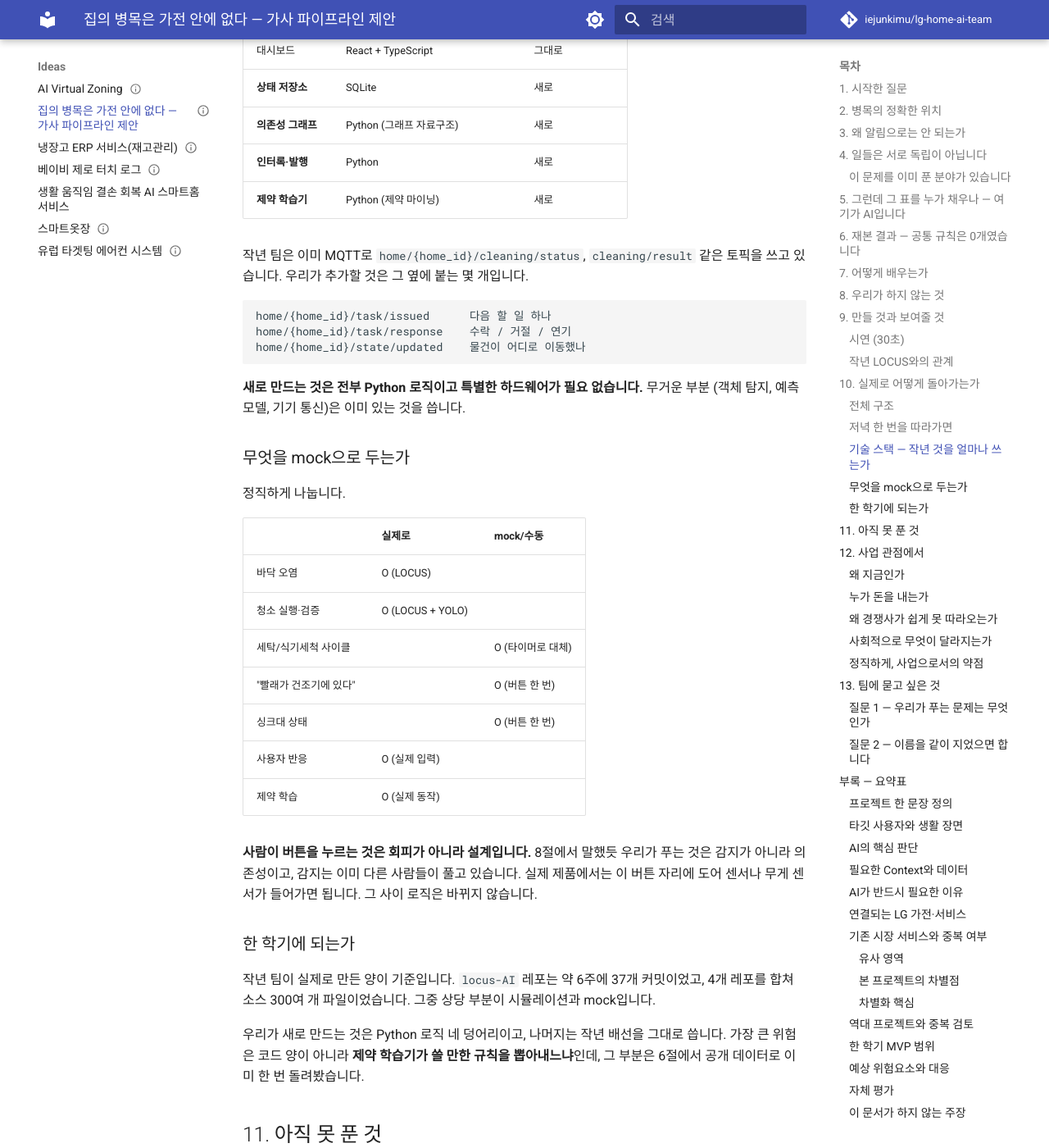
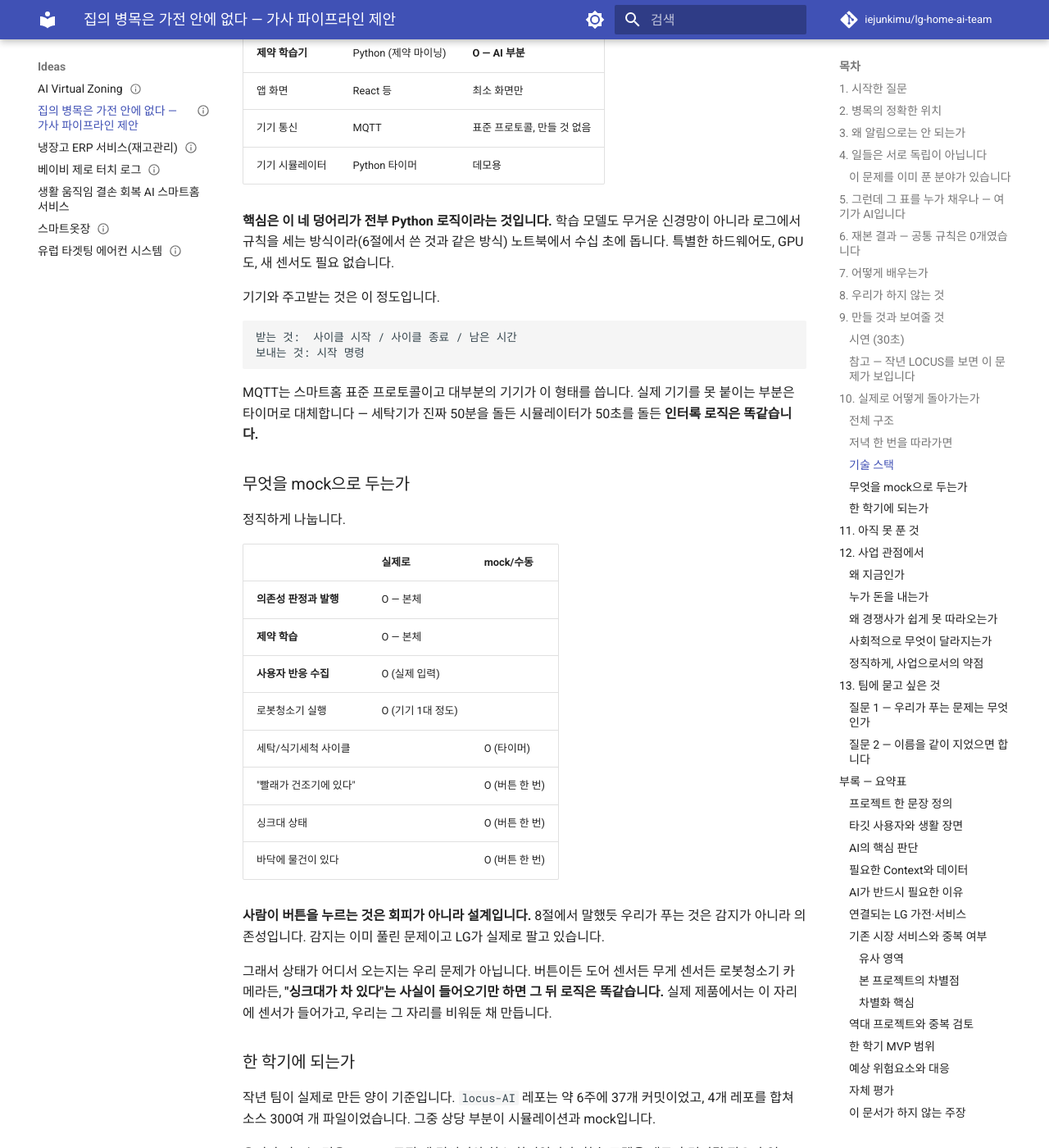
Before and after one commit to iejunkimu/lg-home-ai-team, an MkDocs documentation site: the page built from docs/ideas/가사-파이프라인-병목.md, in a window 1280 px wide and 1400 px high, scrolled down 7913 px. Shown: the whole window at 82% size. Built offline with MkDocs 1.6.1 and Material for MkDocs 9.7.7, drawn with Linux system fonts in a browser that asks for light colours; comment, search, counter and statistics services are not loaded; some of the changed text lies outside the part shown.

Commit message:
docs(ideas): LOCUS를 코어 의존에서 참고 사례로 격하
8절에서 "감지·제어는 우리 문제가 아니다"라고 선언해놓고
10절 스택에서 그 층을 의존으로 넣은 모순을 제거한다.

- 기술 스택: 재사용 표 -> 우리가 만드는 것 4개 중심
- 구조도/시퀀스: LOCUS 대신 일반 명칭
- LOCUS는 9절 참고 사례로만 유지 (의존 아님을 명시)
- mock 표: 상태 출처가 무엇이든 로직은 동일함을 명시

````diff
--- a/docs/ideas/가사-파이프라인-병목.md
+++ b/docs/ideas/가사-파이프라인-병목.md
@@ -199,15 +199,15 @@ CPU는 무엇이 무엇을 막는지 **설계자가 미리 다 알고 있습니
 | 막힌 일을 세우고 가능한 일 하나만 내보내기 | O — 본체 |
 | 거절·연기에서 그 집 규칙 학습 | O — AI 부분 |
 | 하고 나서 실제로 됐는지 확인, 안 됐으면 다시 짜기 | O |
-| 실제 기기 연동 | 로봇청소기 1대 정도 |
-| 집 상태 자동 감지 | X — mock/수동 |
+| 실제 기기 연동 | 가능하면 1대 — 없어도 시뮬레이터로 성립 |
+| 집 상태 자동 감지 | X — 우리 문제가 아님 |
 
 ### 시연 (30초)
 
 ```
-오염 예측: 거실 청소 필요
+거실 청소가 필요한 상태
    ↓
-시스템: 거실 바닥에 치울 물건 3개 → 로봇 보류
+시스템: 거실 바닥에 치울 물건이 있음 → 로봇 보류
    ↓
 사용자에게: "거실 바닥 물건 치우기 (3분)"   ← 한 번에 하나만
    ↓
@@ -217,13 +217,17 @@ CPU는 무엇이 무엇을 막는지 **설계자가 미리 다 알고 있습니
 체크리스트 방식과 나란히 돌리면 차이가 보입니다. 한쪽은 7개 항목을 한꺼번에 던지고,
 한쪽은 지금 할 수 있는 하나만 냅니다. 그리고 하나가 미완료되면 다시 짭니다.
 
-### 작년 LOCUS와의 관계
+### 참고 — 작년 LOCUS를 보면 이 문제가 보입니다
 
-LOCUS는 이 구조에서 **막히는 쪽**입니다. 오염 예측이 아무리 정확해도 바닥에 물건이 있으면
-청소가 안 됩니다. 실제 코드를 보면 청소 후 상태를 다시 재는 부분도 없습니다.
+우리 구조에 LOCUS가 필요한 것은 아닙니다. 다만 "일이 다른 일에 막힌다"는 것이 추상적인
+얘기가 아님을 보여주는 사례라 적어둡니다.
 
-그래서 LOCUS를 대체하는 게 아니라, LOCUS가 못 넘던 벽을 치우는 구조입니다.
-작년 자산을 그대로 쓰면서 비어 있던 칸을 채웁니다.
+LOCUS는 오염을 예측해 청소할 구역을 고릅니다. 그런데 바닥에 물건이 있으면 예측이 아무리
+정확해도 청소가 안 됩니다. 실제 코드에도 그 조건을 보는 부분이 없고, 청소 후 상태를 다시
+재는 부분도 없습니다.
+
+작년 팀이 못해서가 아니라 **그 프로젝트의 문제 범위가 아니었기 때문**입니다. 예측 정확도를
+올리는 것과 실행 전제를 확인하는 것은 다른 문제입니다. 우리가 다루려는 것이 후자입니다.
 
 ## 10. 실제로 어떻게 돌아가는가
 
@@ -236,7 +240,7 @@ LOCUS는 이 구조에서 **막히는 쪽**입니다. 오염 예측이 아무리
 flowchart TB
     subgraph SRC["상태가 들어오는 곳"]
         S1["가전 이벤트<br/>세탁 종료, 식기세척 종료"]
-        S2["LOCUS<br/>구역별 오염 예측"]
+        S2["구역 상태<br/>어디가 치워야 하나"]
         S3["사람 입력<br/>버튼 한 번 / 음성"]
     end
 
@@ -288,13 +292,13 @@ flowchart TB
 sequenceDiagram
     participant U as 사용자
     participant C as 코어
-    participant L as LOCUS
+    participant R as 로봇청소기
     participant D as 식기세척기
 
     Note over U: 19:30 저녁 식사 종료
     U->>C: 식사 끝 (버튼 한 번)
     C->>C: 새 작업 생성: 설거지, 거실 청소
-    L->>C: 거실 오염 확률 0.82
+    R->>C: 거실 청소 필요 신호
 
     Note over C: 인터록 검사
     C->>C: 청소 ← 바닥 물건에 막힘 (보류)
@@ -308,10 +312,10 @@ sequenceDiagram
     Note over C: 식기세척 대기 중 → 다음 것
     C->>U: "거실 바닥 물건 치우기 (3분)"
     U->>C: 완료 → 청소 잠금 해제
-    C->>L: 거실 청소 실행
-    L-->>C: 완료
-    C->>L: 청소 후 재측정
-    L-->>C: 오염 0.11 → 검증 통과
+    C->>R: 거실 청소 실행
+    R-->>C: 완료
+    C->>R: 청소 후 재확인
+    R-->>C: 깨끗함 확인 → 검증 통과
 
     Note over U: 21:40 식기세척 종료
     D-->>C: 사이클 종료
@@ -323,33 +327,34 @@ sequenceDiagram
 그리고 순서가 막히지 않는 순서로** 나갑니다. 마지막에 "그릇 꺼내기"까지 챙기는 것이
 2절에서 말한 종결 구간입니다.
 
-### 기술 스택 — 작년 것을 얼마나 쓰는가
+### 기술 스택
 
-작년 LOCUS가 이미 만든 배선이 그대로 맞습니다.
+새로 만드는 것과 기성품을 쓰는 것을 나눕니다.
 
-| 계층 | 무엇을 쓰나 | 작년 것 재사용? |
+| 계층 | 무엇으로 | 우리가 만드나 |
 |---|---|---|
-| 기기 통신 | MQTT (`home/{home_id}/...` 토픽) | **그대로** |
-| 오염 상태 공급 | LOCUS GRU 예측 | **그대로** |
-| 실측·검증 | YOLO 객체 탐지 | **그대로 (용도 추가)** |
-| 실시간 UI 연결 | WebSocket 브리지 | **그대로** |
-| 대시보드 | React + TypeScript | 그대로 |
-| **상태 저장소** | SQLite | 새로 |
-| **의존성 그래프** | Python (그래프 자료구조) | 새로 |
-| **인터록·발행** | Python | 새로 |
-| **제약 학습기** | Python (제약 마이닝) | 새로 |
+| **상태 저장소** | SQLite | **O — 본체** |
+| **의존성 그래프** | Python 자료구조 | **O — 본체** |
+| **인터록·발행** | Python | **O — 본체** |
+| **제약 학습기** | Python (제약 마이닝) | **O — AI 부분** |
+| 앱 화면 | React 등 | 최소 화면만 |
+| 기기 통신 | MQTT | 표준 프로토콜, 만들 것 없음 |
+| 기기 시뮬레이터 | Python 타이머 | 데모용 |
 
-작년 팀은 이미 MQTT로 `home/{home_id}/cleaning/status`, `cleaning/result` 같은 토픽을
-쓰고 있습니다. 우리가 추가할 것은 그 옆에 붙는 몇 개입니다.
+**핵심은 이 네 덩어리가 전부 Python 로직이라는 것입니다.** 학습 모델도 무거운 신경망이
+아니라 로그에서 규칙을 세는 방식이라(6절에서 쓴 것과 같은 방식) 노트북에서 수십 초에
+돕니다. 특별한 하드웨어도, GPU도, 새 센서도 필요 없습니다.
+
+기기와 주고받는 것은 이 정도입니다.
 
 ```
-home/{home_id}/task/issued      다음 할 일 하나
-home/{home_id}/task/response    수락 / 거절 / 연기
-home/{home_id}/state/updated    물건이 어디로 이동했나
+받는 것:  사이클 시작 / 사이클 종료 / 남은 시간
+보내는 것: 시작 명령
 ```
 
-**새로 만드는 것은 전부 Python 로직이고 특별한 하드웨어가 필요 없습니다.** 무거운 부분
-(객체 탐지, 예측 모델, 기기 통신)은 이미 있는 것을 씁니다.
+MQTT는 스마트홈 표준 프로토콜이고 대부분의 기기가 이 형태를 씁니다. 실제 기기를 못
+붙이는 부분은 타이머로 대체합니다 — 세탁기가 진짜 50분을 돌든 시뮬레이터가 50초를
+돌든 **인터록 로직은 똑같습니다.**
 
 ### 무엇을 mock으로 두는가
 
@@ -357,26 +362,33 @@ home/{home_id}/state/updated    물건이 어디로 이동했나
 
 | | 실제로 | mock/수동 |
 |---|---|---|
-| 바닥 오염 | O (LOCUS) | |
-| 청소 실행·검증 | O (LOCUS + YOLO) | |
-| 세탁/식기세척 사이클 | | O (타이머로 대체) |
+| **의존성 판정과 발행** | O — 본체 | |
+| **제약 학습** | O — 본체 | |
+| **사용자 반응 수집** | O (실제 입력) | |
+| 로봇청소기 실행 | O (기기 1대 정도) | |
+| 세탁/식기세척 사이클 | | O (타이머) |
 | "빨래가 건조기에 있다" | | O (버튼 한 번) |
 | 싱크대 상태 | | O (버튼 한 번) |
-| 사용자 반응 | O (실제 입력) | |
-| 제약 학습 | O (실제 동작) | |
+| 바닥에 물건이 있다 | | O (버튼 한 번) |
 
 **사람이 버튼을 누르는 것은 회피가 아니라 설계입니다.** 8절에서 말했듯 우리가 푸는 것은
-감지가 아니라 의존성이고, 감지는 이미 다른 사람들이 풀고 있습니다. 실제 제품에서는 이
-버튼 자리에 도어 센서나 무게 센서가 들어가면 됩니다. 그 사이 로직은 바뀌지 않습니다.
+감지가 아니라 의존성입니다. 감지는 이미 풀린 문제이고 LG가 실제로 팔고 있습니다.
+
+그래서 상태가 어디서 오는지는 우리 문제가 아닙니다. 버튼이든 도어 센서든 무게 센서든
+로봇청소기 카메라든, **"싱크대가 차 있다"는 사실이 들어오기만 하면 그 뒤 로직은
+똑같습니다.** 실제 제품에서는 이 자리에 센서가 들어가고, 우리는 그 자리를 비워둔 채
+만듭니다.
 
 ### 한 학기에 되는가
 
 작년 팀이 실제로 만든 양이 기준입니다. `locus-AI` 레포는 약 6주에 37개 커밋이었고,
 4개 레포를 합쳐 소스 300여 개 파일이었습니다. 그중 상당 부분이 시뮬레이션과 mock입니다.
 
-우리가 새로 만드는 것은 Python 로직 네 덩어리이고, 나머지는 작년 배선을 그대로 씁니다.
-가장 큰 위험은 코드 양이 아니라 **제약 학습기가 쓸 만한 규칙을 뽑아내느냐**인데,
-그 부분은 6절에서 공개 데이터로 이미 한 번 돌려봤습니다.
+우리가 만드는 것은 Python 로직 네 덩어리와 최소 화면입니다. 학습 모델을 새로 훈련시킬
+필요가 없고(로그에서 규칙을 세는 방식), 센서를 새로 만들 필요도 없습니다.
+
+가장 큰 위험은 코드 양이 아니라 **제약 학습기가 쓸 만한 규칙을 뽑아내느냐**인데, 그
+부분은 6절에서 공개 데이터로 이미 한 번 돌려봤습니다.
 
 ## 11. 아직 못 푼 것
 
@@ -464,7 +476,7 @@ LG 같은 회사에 직접 붙는 이유가 여기 있습니다.
 몇 번 판단했는가.
 
 저는 후자라고 생각하지만, 이건 팀이 정할 문제라고 봅니다. 이 답이 정해지면 목표 함수,
-평가 지표, 시연 구성, LOCUS의 역할이 한꺼번에 정해집니다.
+평가 지표, 시연 구성이 한꺼번에 정해집니다.
 
 ### 질문 2 — 이름을 같이 지었으면 합니다
 
@@ -515,8 +527,8 @@ LG 같은 회사에 직접 붙는 이유가 여기 있습니다.
 
 | 종류 | 내용 | 확보 방법 |
 |---|---|---|
-| 가전 | 사이클 시작·종료, 남은 시간 | MQTT 이벤트 (작년 배선) |
-| 공간 | 구역별 오염 상태 | LOCUS 재사용 |
+| 가전 | 사이클 시작·종료, 남은 시간 | MQTT 이벤트 (표준 프로토콜) |
+| 공간 | 어느 구역을 치워야 하나 | 로봇청소기 또는 수동 입력 |
 | 시간 | 현재 시각, 취침 예정, 남은 가용 시간 | 사용자 설정 |
 | 사람 | 수락·거절·연기, 시키지 않았는데 먼저 한 일 | 앱 입력 |
 | 사물 | 물건이 지금 어느 단계인가 | 초기에는 수동 입력 |
@@ -573,7 +585,7 @@ LG 같은 회사에 직접 붙는 이유가 여기 있습니다.
 
 | 역대 프로젝트 | 관계 | 중복인가 |
 |---|---|---|
-| LOCUS (2025 1등) | 오염 예측 → 청소. 본 프로젝트에서는 **막히는 쪽**으로 편입 | 중복 아님 — 실행 전제를 다룸 |
+| LOCUS (2025 1등) | 오염을 예측해 청소 구역 선택 | 중복 아님 — 우리는 예측이 아니라 **실행 전제**를 다룬다 |
 | HomeQuest (2025 2등) | 챌린지·보상으로 행동 유도 | 중복 아님 — 동기 문제가 아니라 의존성 문제 |
 | 생활 움직임 결손 회복 AI | 사람의 움직임 회복 | 중복 아님 — 설득 대 해제, 대상이 사람 대 사물 |
 | 냉장고 ERP | 식재료 관리 | 부분 접점 — 요리가 설거지를 생성하는 관계 |
@@ -590,10 +602,10 @@ LG 같은 회사에 직접 붙는 이유가 여기 있습니다.
 | 인터록 + 단일 발행 | 물리 작업 로봇 |
 | 제약 학습기 | ThinQ 다기기 실연동 |
 | 완료 검증 + 재계획 | 조명·온도 자동 조절 |
-| 로봇청소기 1대 실연동 | |
+| 최소 앱 화면 | 새 센서 개발 |
 
-새로 만드는 것은 Python 로직 네 덩어리이고, 무거운 부분(객체 탐지, 예측, 기기 통신)은
-작년 LOCUS 배선을 그대로 씁니다. 상세는 10절.
+만드는 것은 Python 로직 네 덩어리와 최소 화면입니다. 새 모델 훈련도, 새 센서도, 특별한
+하드웨어도 필요 없습니다. 상세는 10절.
 
 ### 예상 위험요소와 대응
 
@@ -676,7 +688,8 @@ LG 같은 회사에 직접 붙는 이유가 여기 있습니다.
 ### 우리 팀 기존 자산
 
 - `locus-AI` — `realtime/decision_engine.py`, `realtime/cleaning_executor.py`.
-  10절에서 언급한 경로 계획 TODO와 청소 후 재측정 부재는 이 코드에서 확인했습니다.
+  9절에서 참고 사례로 언급한 내용(실행 전제 확인 부재, 청소 후 재측정 부재)은 이 코드에서
+  확인했습니다. 본 제안이 이 코드에 의존한다는 뜻은 아닙니다.
 
 ### 재현
 
````
